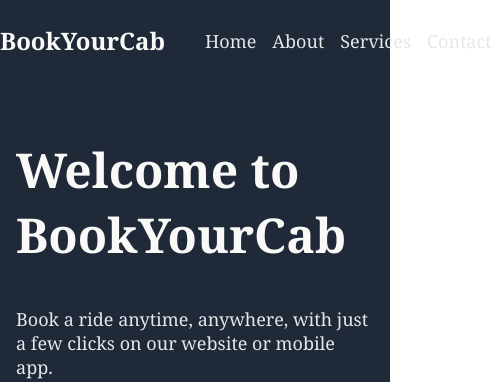
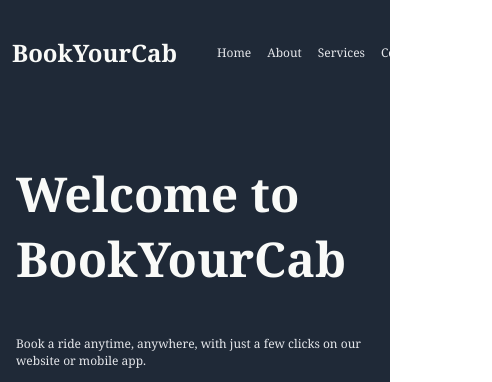
Before and after one commit to alimJalanTech/odin_LandingPage, a plain HTML site: page index.html in a window 390 px wide. Shown: the top 382 px of the page, 492 px wide, since content can reach past the window. Drawn offline with Linux system fonts and the light colour scheme.

Commit message:
Commit: Adjusted CSS for Navigation Bar

```diff
--- a/style.css
+++ b/style.css
@@ -8,6 +8,7 @@ body {
   padding: 0;
   width: 100%;
   height: 100%;
+  overflow-x: hidden;
 }
 
 .header {
@@ -24,7 +25,6 @@ body {
 .footer {
   display: flex;
   text-align: center;
-
   justify-content: center;
   background-color: #1f2937;
   color: #f9faf8;
@@ -193,3 +193,14 @@ li {
 .descriptionText {
   font-size: 16px;
 }
+
+@media (max-width: 600px) {
+  .headerlinks {
+    font-size: 12px;
+    padding: 4px 0px;
+  }
+
+  .header {
+    padding: 12px;
+  }
+}
```
